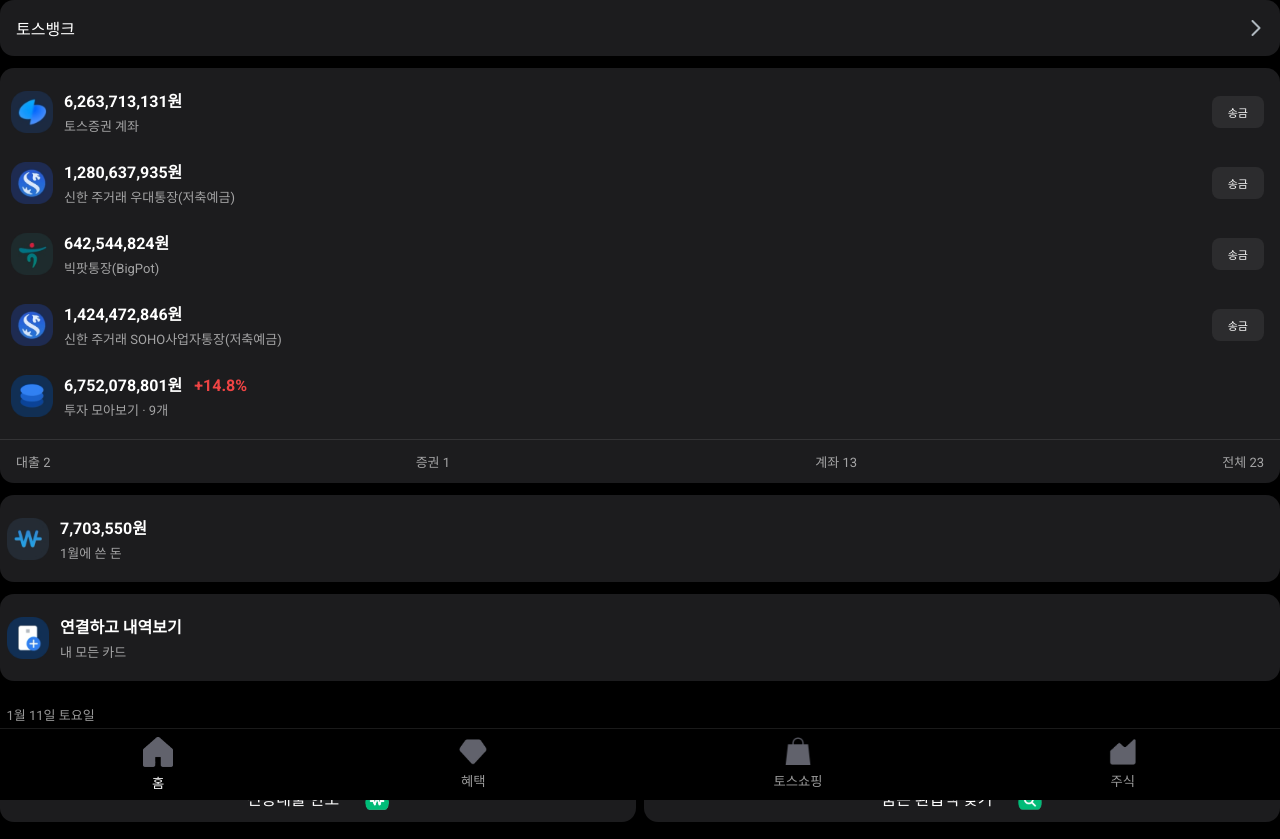
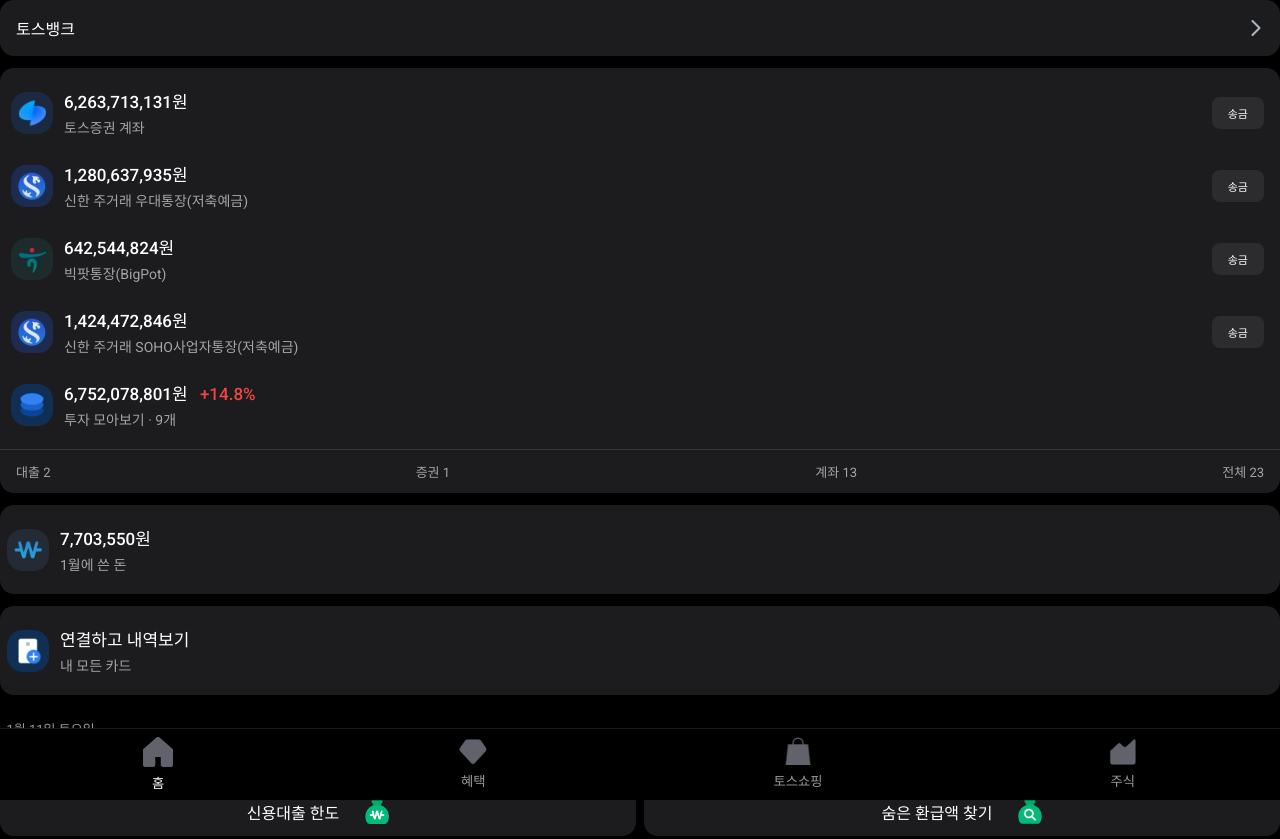
Before and after one commit to jidodae/jidodae.github.io, a plain HTML site: page index.html in a window 1280 px wide. Shown: the top 839 px of the page. Drawn offline with Linux system fonts and the light colour scheme.

Commit message:
Update index.html

```diff
--- a/index.html
+++ b/index.html
@@ -141,12 +141,12 @@
 
 
         .account-amount {
-            font-size: 16px;
-            font-weight: 600;
+            font-size: 17px;
+            font-weight: 500;
         }
 
         .account-name {
-            font-size: 13px;
+            font-size: 14px;
             color: rgba(255, 255, 255, 0.6);
         }
 
```
